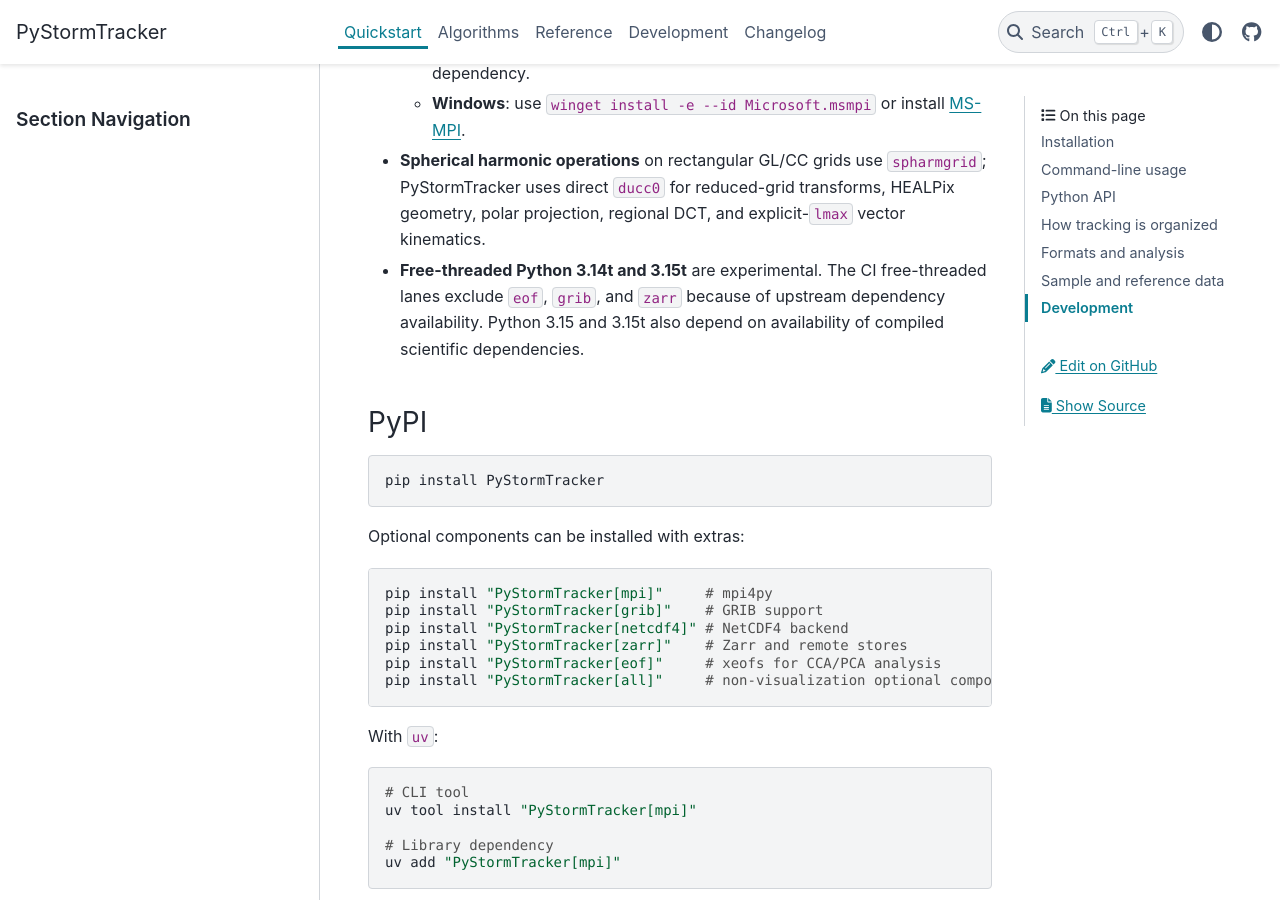
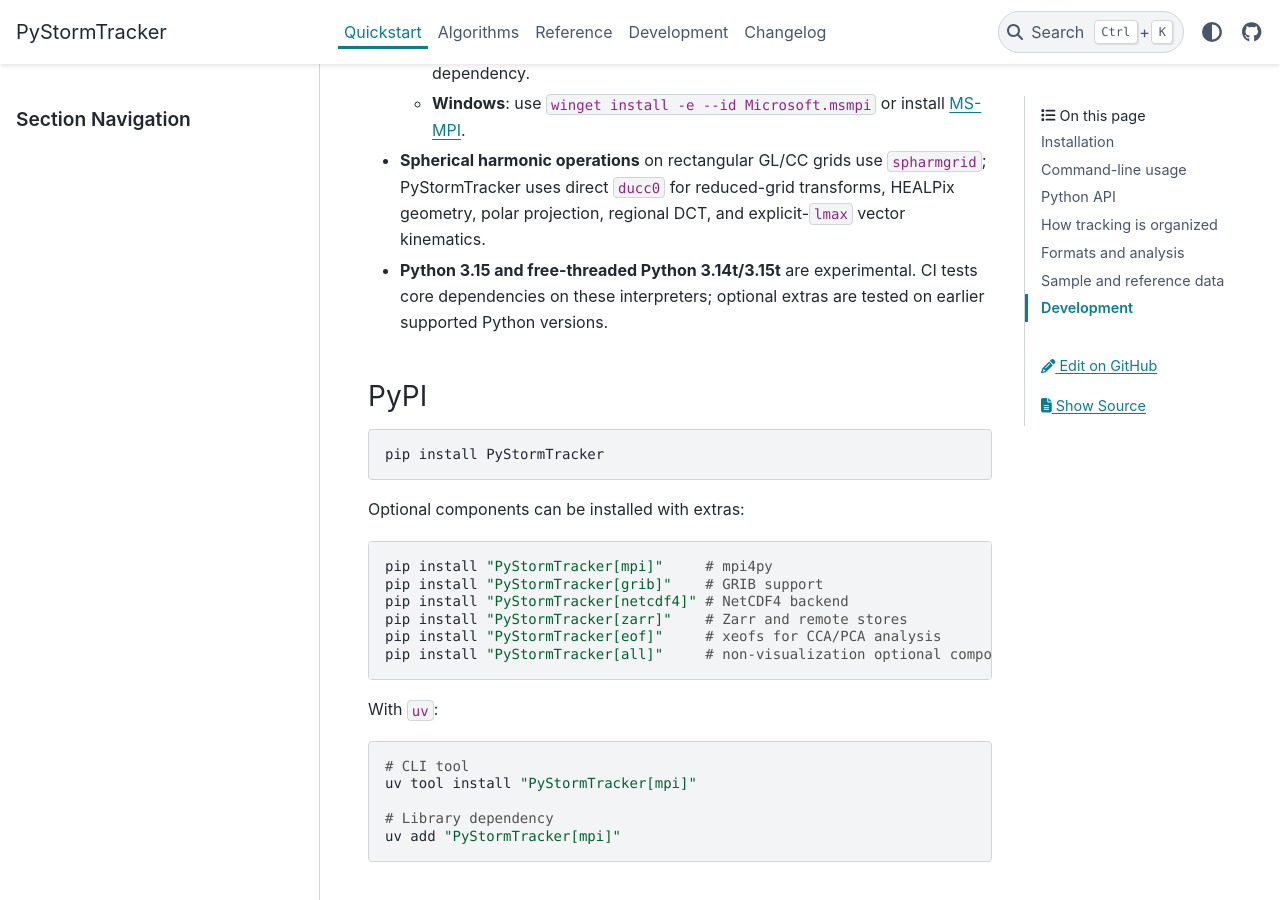
Before and after one commit to mwyau/PyStormTracker, a Sphinx documentation site: the page built from docs/quickstart.md, in a window 1280 px wide and 900 px high, scrolled down 516 px. Built offline with Sphinx 7.4.7 and the PyData theme 0.15.4, drawn with Linux system fonts in a browser that asks for light colours.

Commit message:
ci: exercise Python 3.15 core with HDF5 build prerequisites

```diff
--- a/docs/quickstart.md
+++ b/docs/quickstart.md
@@ -14,7 +14,9 @@ This guide covers installation, command-line and Python use, sample data, and de
   `spharmgrid`; PyStormTracker uses direct `ducc0` for reduced-grid transforms, HEALPix
   geometry, polar projection, regional DCT, and explicit-`lmax` vector
   kinematics.
-- **Free-threaded Python 3.14t and 3.15t** are experimental. The CI free-threaded lanes exclude `eof`, `grib`, and `zarr` because of upstream dependency availability. Python 3.15 and 3.15t also depend on availability of compiled scientific dependencies.
+- **Python 3.15 and free-threaded Python 3.14t/3.15t** are experimental.
+  CI tests core dependencies on these interpreters; optional extras are tested
+  on earlier supported Python versions.
 
 ### PyPI
 
```
Also changed, not shown: 1 other file.
